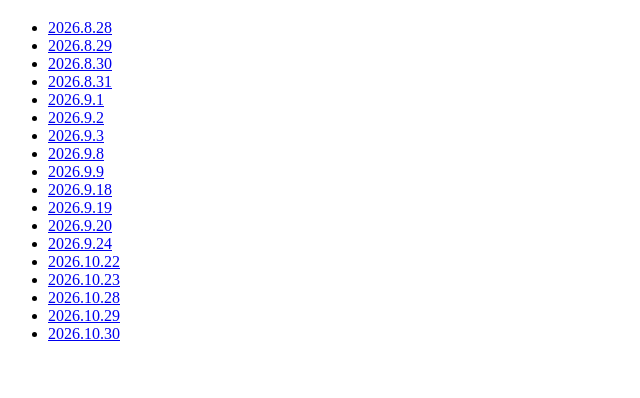
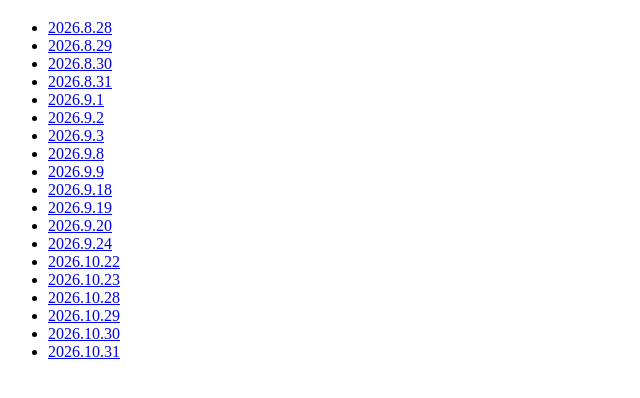
Before and after one commit to HarukiNaito/HarukiNaito.github.io, a plain HTML site: page diary.html in a window 1280 px wide. Shown: the part 70-468 px from the top of the page, without its empty margins (0-640 px from the left). Drawn offline with Linux system fonts and the light colour scheme.

Commit message:
Add files via upload

```diff
--- a/diary.html
+++ b/diary.html
@@ -26,6 +26,7 @@
         <li><a href="diary/2026-10-28.html">2026.10.28</a></li>
         <li><a href="diary/2026-10-29.html">2026.10.29</a></li>
         <li><a href="diary/2026-10-30.html">2026.10.30</a></li>
+        <li><a href="diary/2026-10-31.html">2026.10.31</a></li>
 
 
         <!-- ここに他の日記へのリンクを追加 -->
```
